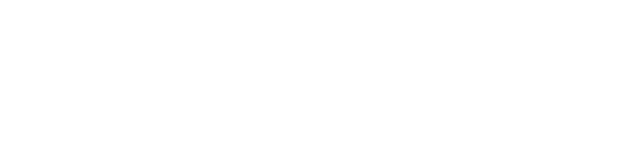
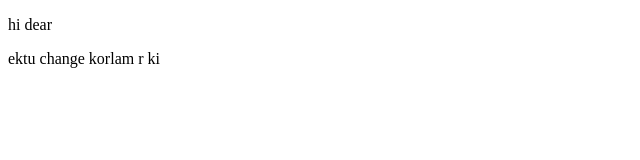
Before and after one commit to yasinarafat03/my-seconf-repo, a plain HTML site: page index.html in a window 1280 px wide. Shown: the whole page, without its empty margins (0-640 px from the left). Drawn offline with Linux system fonts and the light colour scheme.

Commit message:
changes happened

```diff
--- a/index.html
+++ b/index.html
@@ -6,6 +6,7 @@
     <title>my second repo</title>
 </head>
 <body>
-
+    <p>hi dear</p>
+    <p>ektu change korlam r ki</p>
 </body>
 </html>
```
